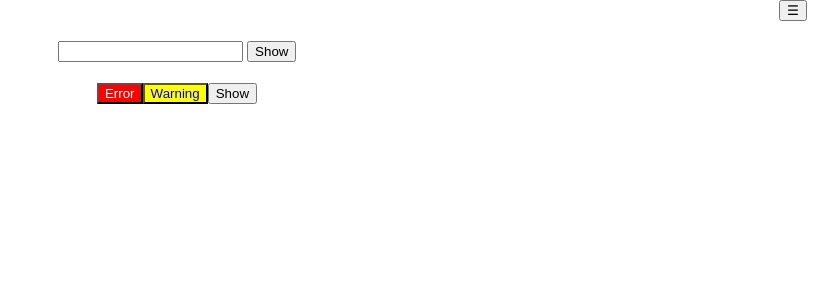
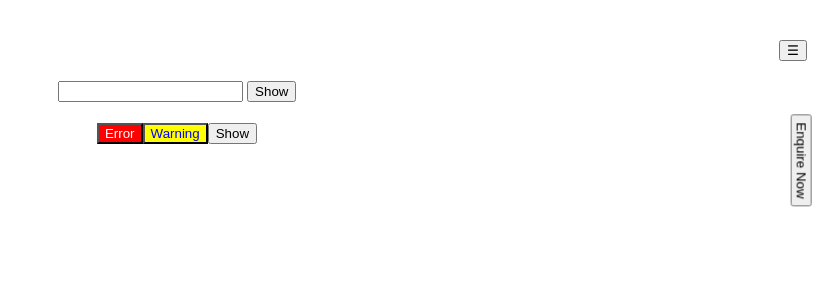
Before and after one commit to prajapatihet/statehandling, a React (Create React App) app: page / in a window 1280 px wide. Shown: the top 300 px of the page, without its empty margins (463-1280 px from the left). Built offline with nearby package versions, Linux system fonts and the light colour scheme.

Commit message:
modal using useState

```diff
--- a/src/App.css
+++ b/src/App.css
@@ -33,3 +33,37 @@
   position: absolute;
   right: 10px;
 }
+
+.modalOverlay {
+  width: 100%;
+  position: fixed;
+  display: none;
+  height: 100%;
+  background-color: rgba(0, 0, 0, 0.5);
+}
+
+.modalShow {
+  display: block;
+}
+
+.modalDiv {
+  width: 320px;
+  height: 320px;
+  left: 50%;
+  transition: 0.3s;
+  top: -500px;
+  transform: translate(-50%, -50%);
+  position: fixed;
+  background-color: white;
+}
+
+.showModalDiv {
+  top: 50%;
+}
+
+.en {
+  position: fixed;
+  right: -30px;
+  top: 150px;
+  transform: rotate(90deg);
+}
--- a/src/App.js
+++ b/src/App.js
@@ -8,12 +8,26 @@ function App() {
   let [pstatus, setPStatus] = useState(false)
 
   let [menuStatus, setMenuStatus] = useState(false)
+
+  let [modalStatus, setModalStatus] = useState(false)
   return (
     <div className="App">
-      <button className='micon' onClick={() => setMenuStatus(!menuStatus)}>
-        {menuStatus ? <span>&times;</span> : <span>&#9776;</span>}
+      <div>
+        <button className='en' onClick={() => setModalStatus(true)}>Enquire Now</button>
+      </div>
 
-      </button>
+      <br />
+      <div onClick={() => setModalStatus(false)} className={`modalOverlay ${modalStatus ? 'modalShow' : ''}`} />
+      <div className={`modalDiv ${modalStatus ? 'showModalDiv' : ''}`}>
+        <h1>Enquire Now <span onClick={() => setModalStatus(false)}>&times;</span></h1>
+      </div>
+      <br />
+      <div>
+        <button className='micon' onClick={() => setMenuStatus(!menuStatus)}>
+          {menuStatus ? <span>&times;</span> : <span>&#9776;</span>}
+
+        </button></div>
+
       <div className={`menu ${menuStatus ? 'activeMenu' : ''}`}>
         <ul>
           <li>Home</li>
```
